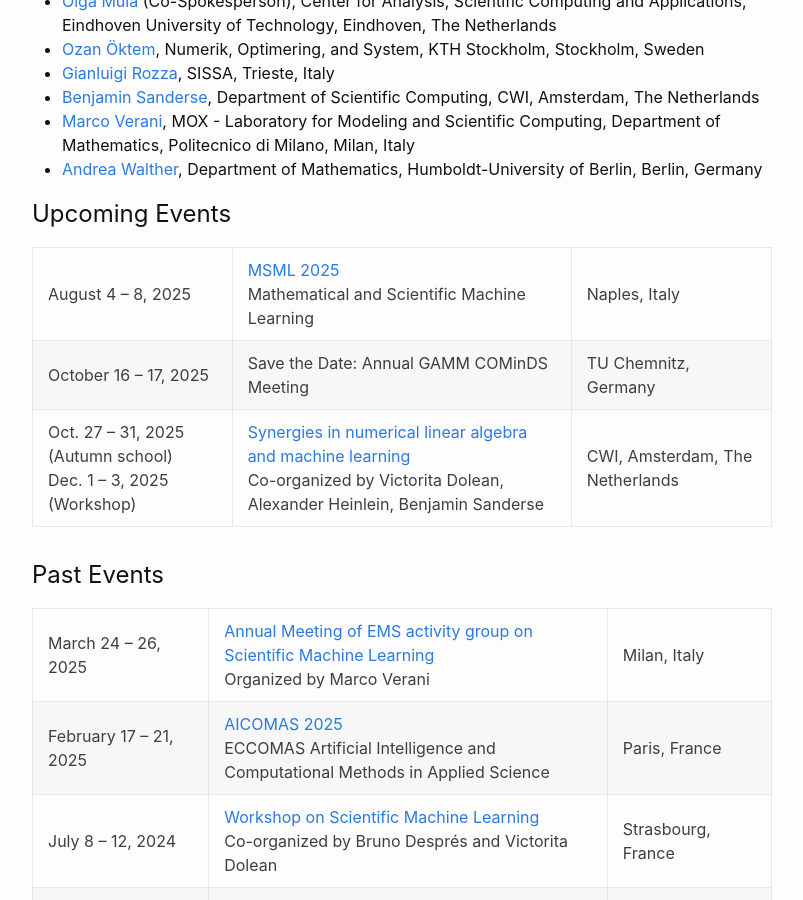
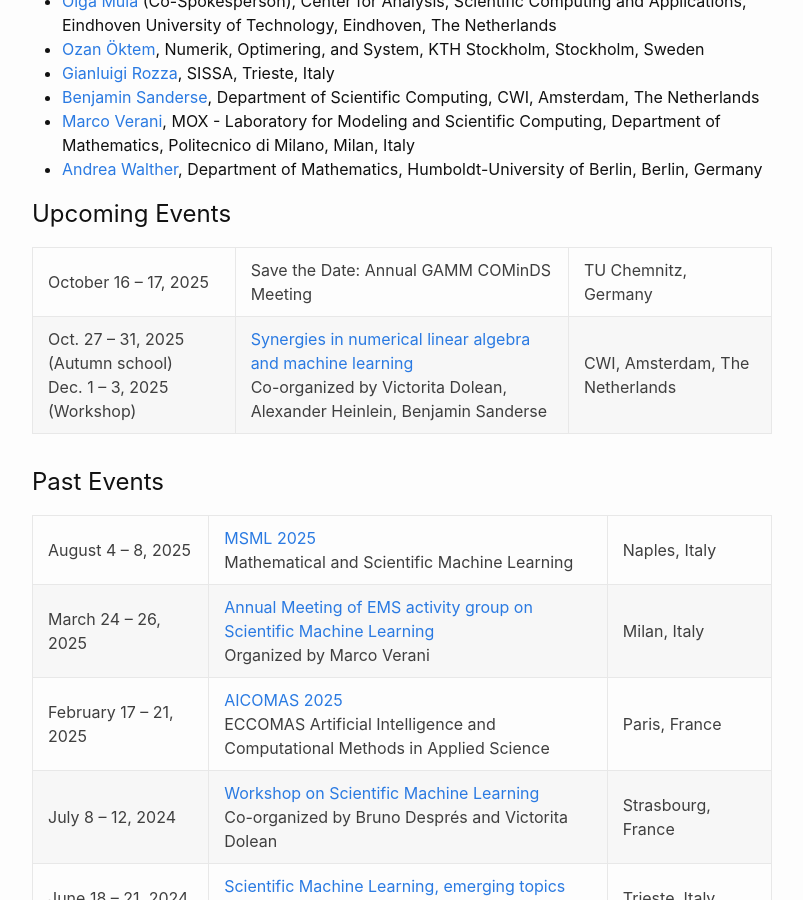
Before and after one commit to EMS-TAG-SciML/ems-tag-sciml.github.io, a Jekyll site: the page built from index.md, in a window 1280 px wide and 900 px high, scrolled down 2855 px. Shown: the whole window, without its empty margins (238-1041 px from the left). Built offline with Jekyll 4.4.1, drawn with Linux system fonts in a browser that asks for light colours.

Commit message:
Move event to past events

```diff
--- a/index.md
+++ b/index.md
@@ -77,12 +77,12 @@ If you wish to unsubscribe from the mailing list, please send a message from the
 
 ## Upcoming Events
 
-| August 4 – 8, 2025 | <a href="https://sites.google.com/view/msml2025/home" target="_blank">MSML 2025</a><br/> Mathematical and Scientific Machine Learning | Naples, Italy |
 | October 16 – 17, 2025 | Save the Date: Annual GAMM COMinDS Meeting | TU Chemnitz, Germany |
 | Oct. 27 – 31, 2025 (Autumn school) <br/> Dec. 1 – 3, 2025 (Workshop) | <a href="https://www.cwi.nl/en/education/semester-programmes/cwi-research-semester-programs/synergies-in-numerical-linear-algebra-and-machine-learning/" target="_blank">Synergies in numerical linear algebra and machine learning</a><br/> Co-organized by Victorita Dolean, Alexander Heinlein, Benjamin Sanderse | CWI, Amsterdam, The Netherlands |
 
 ## Past Events
 
+| August 4 – 8, 2025 | <a href="https://sites.google.com/view/msml2025/home" target="_blank">MSML 2025</a><br/> Mathematical and Scientific Machine Learning | Naples, Italy |
 | March 24 – 26, 2025 | <a href="https://www.mate.polimi.it/events/EMS-TAG-SciML-25/" target="_blank">Annual Meeting of EMS activity group on Scientific Machine Learning</a><br/> Organized by Marco Verani | Milan, Italy |
 | February 17 – 21, 2025 | <a href="https://dte_aicomas_2025.iacm.info/" target="_blank">AICOMAS 2025</a><br/> ECCOMAS Artificial Intelligence and Computational Methods in Applied Science | Paris, France |
 | July 8 – 12, 2024 | <a href="https://irma.math.unistra.fr/~micheldansac/SciML2024/" target="_blank">Workshop on Scientific Machine Learning</a> <br/> Co-organized by Bruno Després and Victorita Dolean | Strasbourg, France |
```
